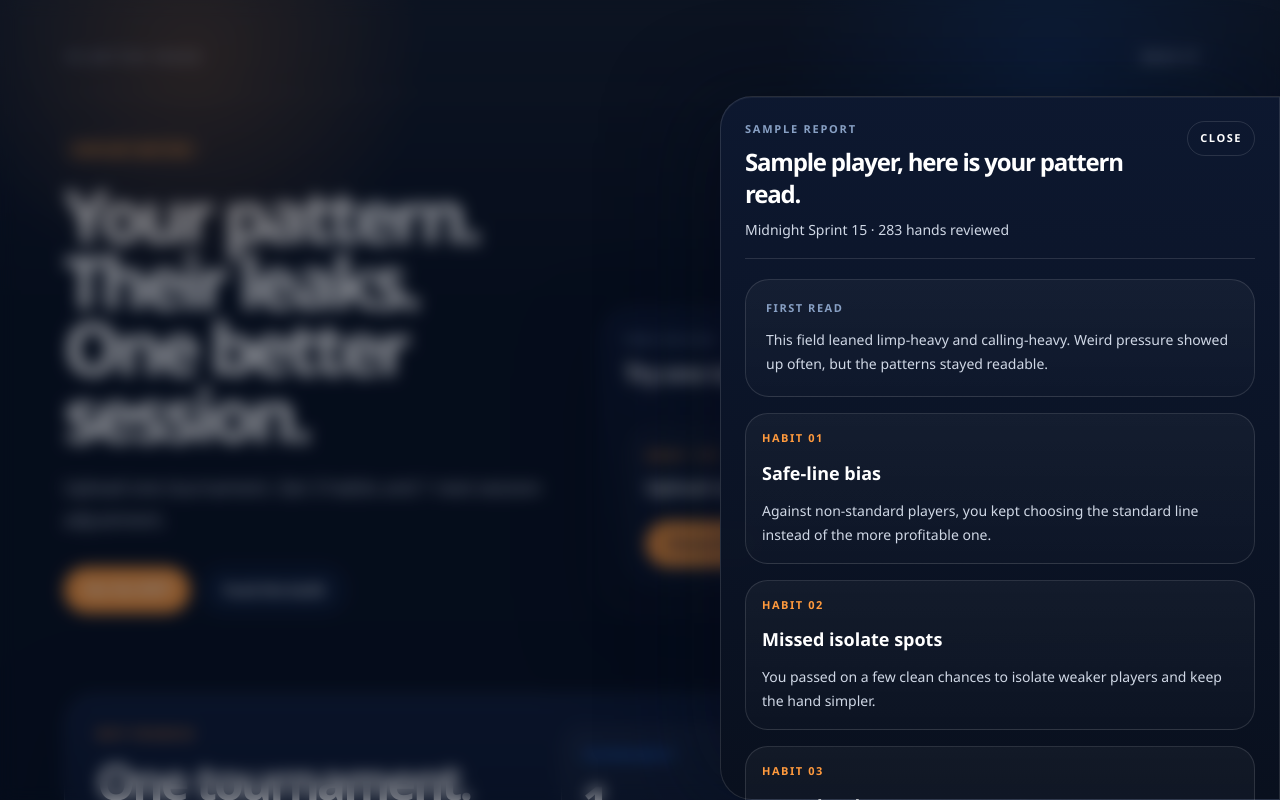
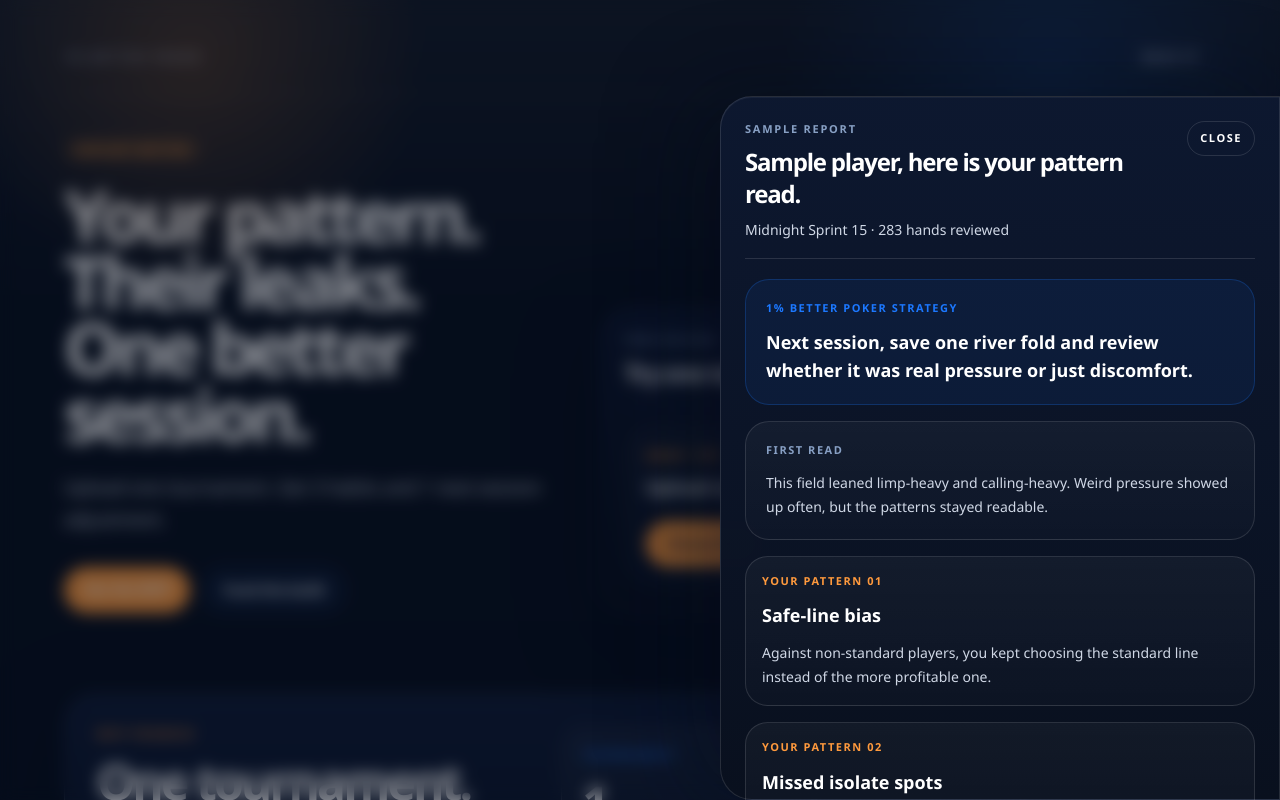
Before and after one commit to sukminc/one-percent-better-poker-site, a Next.js app in the folder frontend/: page / in a window 1280 px wide. Both pictures are taken after a click on the button "Preview sample". Shown: the top 800 px of the page. Built offline with nearby package versions, Linux system fonts and the light colour scheme.

Commit message:
feat: lead review with strategy and patterns

```diff
--- a/frontend/app/components/InstantReviewDemo.tsx
+++ b/frontend/app/components/InstantReviewDemo.tsx
@@ -139,6 +139,13 @@ function ReviewSheet({
         </div>
 
         <div className="mt-5 space-y-4 overflow-y-auto sm:max-h-[calc(100vh-8rem)]">
+          <div className="rounded-[1.5rem] border border-[rgba(28,120,255,0.24)] bg-[rgba(28,120,255,0.08)] p-5">
+            <p className="text-[11px] font-semibold uppercase tracking-[0.14em] text-[var(--color-secondary-accent)]">
+              {review.adjustment.title}
+            </p>
+            <p className="mt-3 text-lg font-semibold text-white">{review.adjustment.body}</p>
+          </div>
+
           <div className="mini-panel rounded-[1.5rem] p-5">
             <p className="text-[11px] font-semibold uppercase tracking-[0.14em] text-[var(--color-muted)]">
               First read
@@ -150,7 +157,7 @@ function ReviewSheet({
             {review.habits.map((habit, index) => (
               <div key={habit.title} className="mini-panel rounded-[1.4rem] p-4">
                 <p className="text-[11px] font-semibold uppercase tracking-[0.14em] text-[var(--color-accent)]">
-                  Habit 0{index + 1}
+                  Your pattern 0{index + 1}
                 </p>
                 <p className="mt-3 text-lg font-semibold text-white">{habit.title}</p>
                 <p className="mt-3 text-sm leading-6 text-[var(--color-secondary)]">{habit.body}</p>
@@ -158,11 +165,13 @@ function ReviewSheet({
             ))}
           </div>
 
-          <div className="rounded-[1.5rem] border border-[rgba(28,120,255,0.24)] bg-[rgba(28,120,255,0.08)] p-5">
-            <p className="text-[11px] font-semibold uppercase tracking-[0.14em] text-[var(--color-secondary-accent)]">
-              {review.adjustment.title}
+          <div className="mini-panel rounded-[1.5rem] p-5">
+            <p className="text-[11px] font-semibold uppercase tracking-[0.14em] text-[var(--color-muted)]">
+              Paid version
             </p>
-            <p className="mt-3 text-lg font-semibold text-white">{review.adjustment.body}</p>
+            <p className="mt-3 text-sm leading-6 text-[var(--color-secondary)]">
+              With more uploaded history, your pattern read gets sharper, more quantified, and more personal over time.
+            </p>
           </div>
 
           {mode === "sample" && (
```
